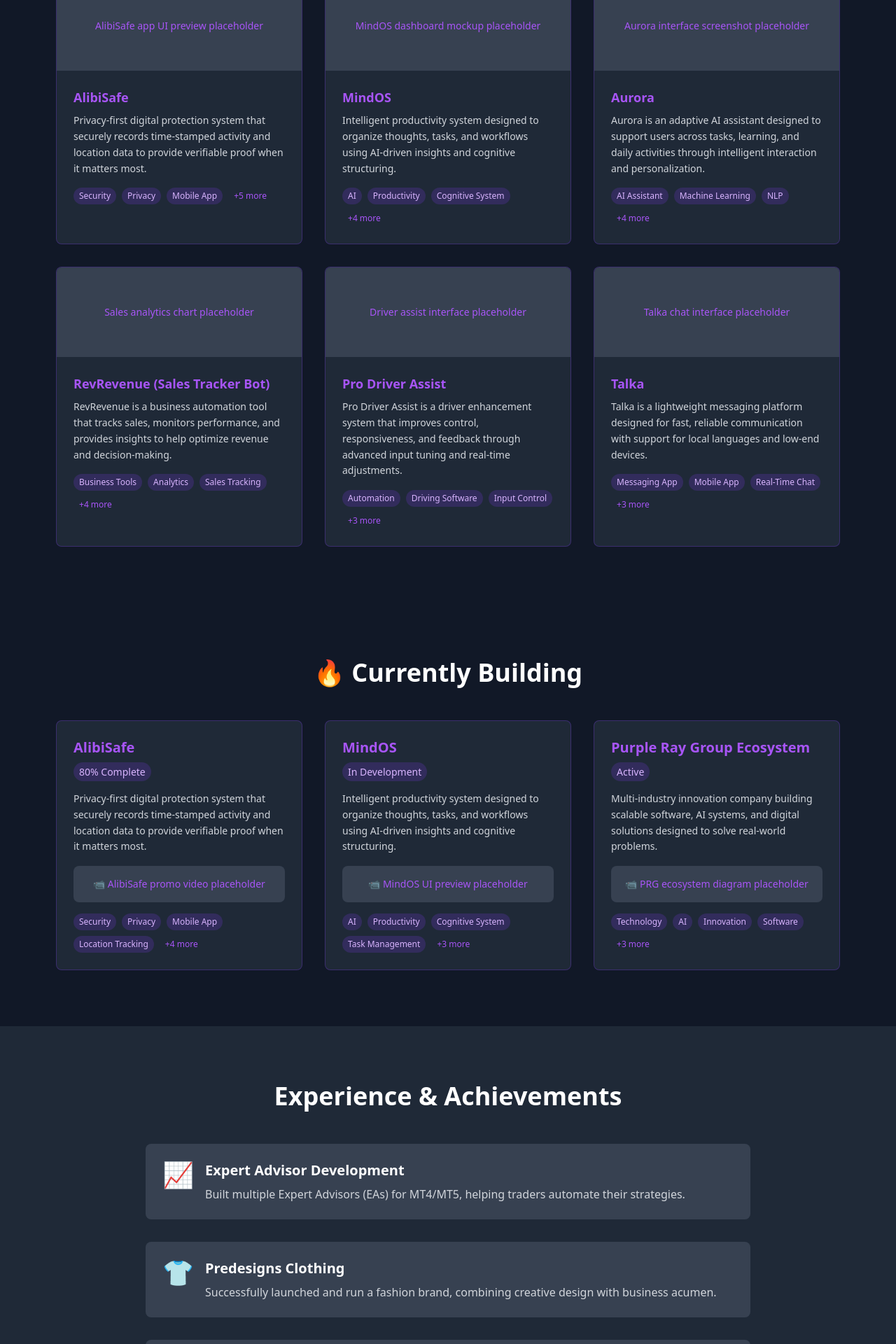
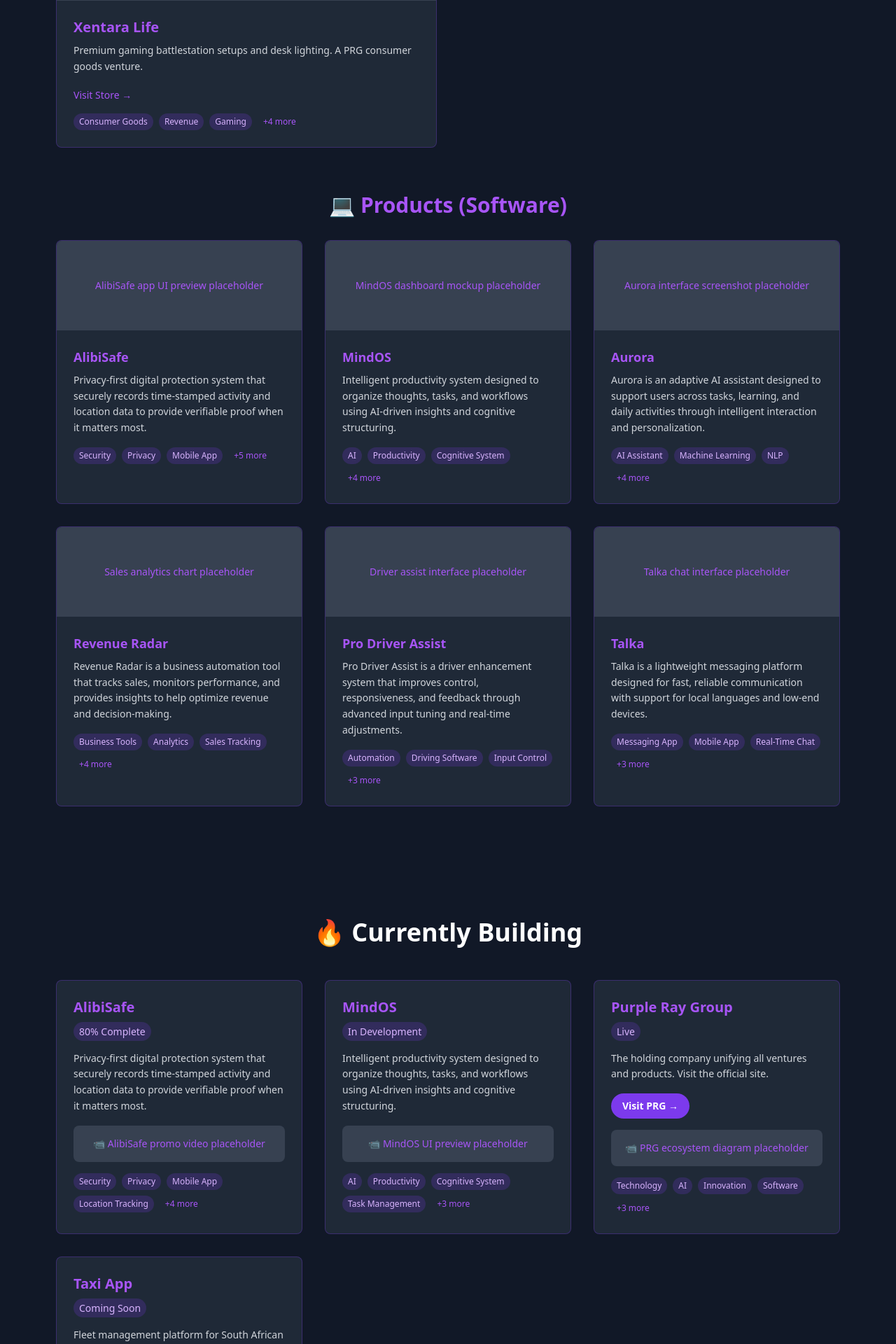
Before and after one commit to Pvrplxrd95/portfolio-website, a Next.js app: page / in a window 1280 px wide. Shown: the part 2780-4700 px from the top of the page at 70% size. Built offline with nearby package versions, Linux system fonts and the light colour scheme.

Commit message:
Align portfolio with PRG ecosystem: rename RevRevenue→Revenue Radar, add Xentara Life, reposition PRG as umbrella, add Taxi App, update footer and external links

```diff
--- a/src/app/page.tsx
+++ b/src/app/page.tsx
@@ -19,7 +19,8 @@ export default function Home() {
         <Contact />
       </main>
       <footer className="py-8 bg-gray-800">
-        <div className="max-w-4xl mx-auto px-4 flex justify-center items-center space-x-6">
+        <div className="max-w-4xl mx-auto px-4 flex flex-col items-center space-y-4">
+          <div className="flex justify-center items-center space-x-6">
             <a
               href="https://github.com/pvrplxrd95"
               target="_blank"
@@ -45,6 +46,15 @@ export default function Home() {
               X (Coming Soon)
             </a>
           </div>
+          <div className="text-gray-500 text-sm">
+            Founder of <a
+              href="https://purpleraygroup.com"
+              target="_blank"
+              rel="noopener noreferrer"
+              className="text-purple-400 hover:text-purple-300 transition-colors"
+            >Purple Ray Group</a>
+          </div>
+        </div>
       </footer>
     </div>
   );
--- a/src/components/About.tsx
+++ b/src/components/About.tsx
@@ -41,10 +41,12 @@ export default function About() {
                 Multi-industry innovation company building software, AI systems, and digital solutions.
               </p>
               <a
-                href="#"
+                href="https://purpleraygroup.com"
+                target="_blank"
+                rel="noopener noreferrer"
                 className="text-purple-400 hover:text-purple-300 underline"
               >
-                Visit Purple Ray Group →
+                Visit Purple Ray Group &rarr;
               </a>
             </div>
           </div>
--- a/src/components/CurrentFocus.tsx
+++ b/src/components/CurrentFocus.tsx
@@ -15,11 +15,19 @@ export default function CurrentFocus() {
       mediaPlaceholder: "MindOS UI preview placeholder"
     },
     {
-      title: "Purple Ray Group Ecosystem",
-      description: "Multi-industry innovation company building scalable software, AI systems, and digital solutions designed to solve real-world problems.",
-      status: "Active",
+      title: "Purple Ray Group",
+      description: "The holding company unifying all ventures and products. Visit the official site.",
+      status: "Live",
       tags: ["Technology", "AI", "Innovation", "Software", "Startup", "Ecosystem", "Multi-Industry"],
-      mediaPlaceholder: "PRG ecosystem diagram placeholder"
+      mediaPlaceholder: "PRG ecosystem diagram placeholder",
+      link: "https://purpleraygroup.com"
+    },
+    {
+      title: "Taxi App",
+      description: "Fleet management platform for South African taxi operators.",
+      status: "Coming Soon",
+      tags: ["Mobile App", "Fleet Management", "South Africa", "Transportation", "Logistics", "Real-Time Tracking"],
+      mediaPlaceholder: "Taxi App mockup placeholder"
     }
   ];
 
@@ -43,6 +51,17 @@ export default function CurrentFocus() {
               <p className="text-gray-300 mb-4 text-sm leading-relaxed">
                 {project.description}
               </p>
+
+              {'link' in project && project.link && (
+                <a
+                  href={project.link}
+                  target="_blank"
+                  rel="noopener noreferrer"
+                  className="inline-block bg-purple-600 hover:bg-purple-700 text-white font-semibold py-2 px-4 rounded-full text-sm mb-4 transition-colors"
+                >
+                  Visit PRG &rarr;
+                </a>
+              )}
 
               {/* Media Placeholder */}
               <div className="bg-gray-700 rounded-lg p-4 mb-4 text-center">
--- a/src/components/Projects.tsx
+++ b/src/components/Projects.tsx
@@ -6,6 +6,7 @@ interface Project {
   tags: string[];
   imageUrl?: string;
   mediaPlaceholder?: string;
+  link?: string;
 }
 
 export default function Projects() {
@@ -21,6 +22,14 @@ export default function Projects() {
       description: "Predesigns Clothing is a modern streetwear brand focused on expressive design, clean aesthetics, and identity-driven fashion.",
       tags: ["Fashion", "Streetwear", "Clothing Brand", "Design", "Lifestyle", "Creative"],
       mediaPlaceholder: "Fashion collection preview placeholder"
+    },
+    // TODO: Update Predesigns domain to .store after Namecheap migration
+    {
+      title: "Xentara Life",
+      description: "Premium gaming battlestation setups and desk lighting. A PRG consumer goods venture.",
+      tags: ["Consumer Goods", "Revenue", "Gaming", "Battlestations", "Desk Lighting", "Lifestyle", "Hardware"],
+      mediaPlaceholder: "Xentara Life product showcase placeholder",
+      link: "https://xentaralife.store"
     }
   ];
 
@@ -44,8 +53,8 @@ export default function Projects() {
       mediaPlaceholder: "Aurora interface screenshot placeholder"
     },
     {
-      title: "RevRevenue (Sales Tracker Bot)",
-      description: "RevRevenue is a business automation tool that tracks sales, monitors performance, and provides insights to help optimize revenue and decision-making.",
+      title: "Revenue Radar",
+      description: "Revenue Radar is a business automation tool that tracks sales, monitors performance, and provides insights to help optimize revenue and decision-making.",
       tags: ["Business Tools", "Analytics", "Sales Tracking", "Automation", "Finance", "Dashboard", "SaaS"],
       mediaPlaceholder: "Sales analytics chart placeholder"
     },
@@ -95,6 +104,16 @@ export default function Projects() {
                 <div className="p-6">
                   <h4 className="text-xl font-bold mb-2 text-purple-400">{company.title}</h4>
                   <p className="text-gray-300 mb-4 text-sm leading-relaxed">{company.description}</p>
+                  {company.link && (
+                    <a
+                      href={company.link}
+                      target="_blank"
+                      rel="noopener noreferrer"
+                      className="inline-block text-purple-400 hover:text-purple-300 text-sm mb-4 transition-colors"
+                    >
+                      Visit Store &rarr;
+                    </a>
+                  )}
                   <div className="flex flex-wrap gap-2">
                     {company.tags.slice(0, 3).map((tag, tagIndex) => (
                       <span
```
Lines whose indentation alone changed are shown as unchanged.
